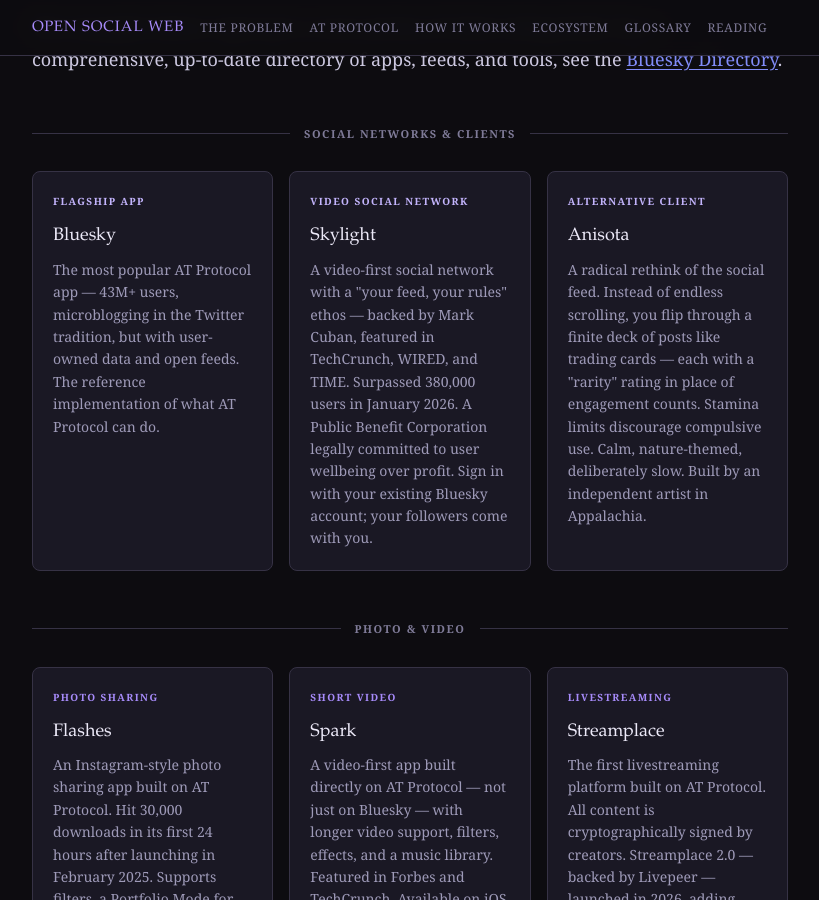
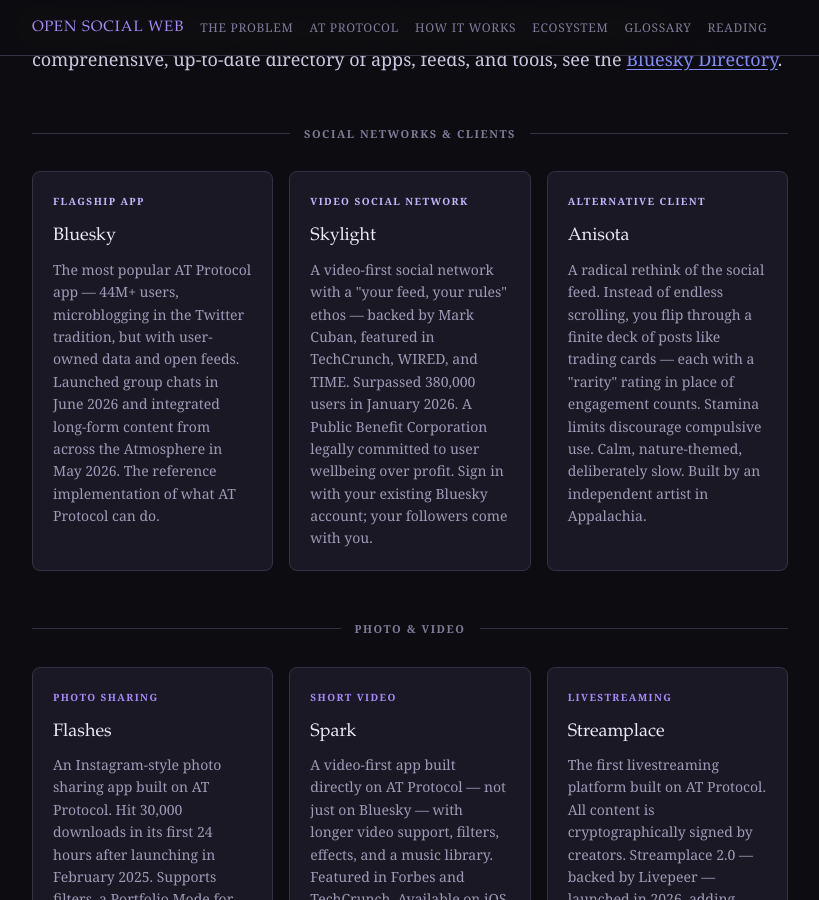
Before and after one commit to devilleweppenaar/home.github.io, a Jekyll site: the page open-social-web.html, which Jekyll copies as it is, in a window 1280 px wide and 900 px high, scrolled down 7120 px. Shown: the whole window, without its empty margins (230-1049 px from the left). Built offline with Jekyll 4.4.1, drawn with Linux system fonts in a browser that asks for light colours; some of the changed text lies outside the part shown.

Commit message:
updates for Jun 2026

```diff
--- a/open-social-web.html
+++ b/open-social-web.html
@@ -730,7 +730,7 @@
                         anything Big Tech has built.
                     </p>
                     <div class="hero-meta">
-                        <span>43M+ users on the network</span>
+                        <span>44M+ users on the network</span>
                         <span>1,000+ apps using atproto weekly</span>
                     </div>
                 </div>
@@ -1254,10 +1254,13 @@
                             <div class="app-cat social">Flagship app</div>
                             <div class="app-name">Bluesky</div>
                             <div class="app-desc">
-                                The most popular AT Protocol app — 43M+ users,
+                                The most popular AT Protocol app — 44M+ users,
                                 microblogging in the Twitter tradition, but with
-                                user-owned data and open feeds. The reference
-                                implementation of what AT Protocol can do.
+                                user-owned data and open feeds. Launched group
+                                chats in June 2026 and integrated long-form
+                                content from across the Atmosphere in May 2026.
+                                The reference implementation of what AT Protocol
+                                can do.
                             </div>
                         </a>
                         <a
@@ -1802,7 +1805,7 @@
                         >atprotocol.dev</a
                     ></span
                 >
-                <span>Personal reference document · Updated May 2026</span>
+                <span>Personal reference document · Updated June 2026</span>
             </footer>
         </div>
     </body>
```
Also changed, not shown: other parts of open-social-web.html (+2 -2 lines).
